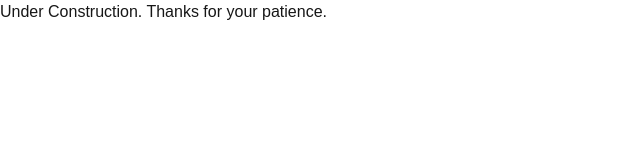
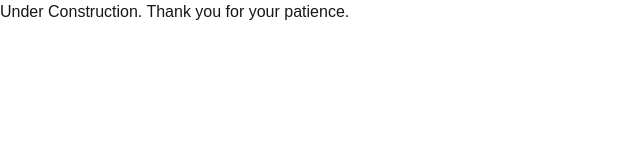
Before and after one commit to color-theory/cv-2024, a Next.js app: page / in a window 1280 px wide. Shown: the top 160 px of the page, without its empty margins (0-640 px from the left). Built offline with nearby package versions, Linux system fonts and the light colour scheme.

Commit message:
update verbiage to test workflow cache

```diff
--- a/src/app/page.tsx
+++ b/src/app/page.tsx
@@ -3,7 +3,7 @@ export default function Home() {
     <div className="grid grid-rows-[20px_1fr_20px] items-center justify-items-center min-h-screen p-8 pb-20 gap-16 sm:p-20 font-[family-name:var(--font-geist-sans)]">
       <main className="flex flex-col gap-8 row-start-2 items-center sm:items-start">
         <div>
-          Under Construction. Thanks for your patience.
+          Under Construction. Thank you for your patience.
         </div>
 
       </main>
```
